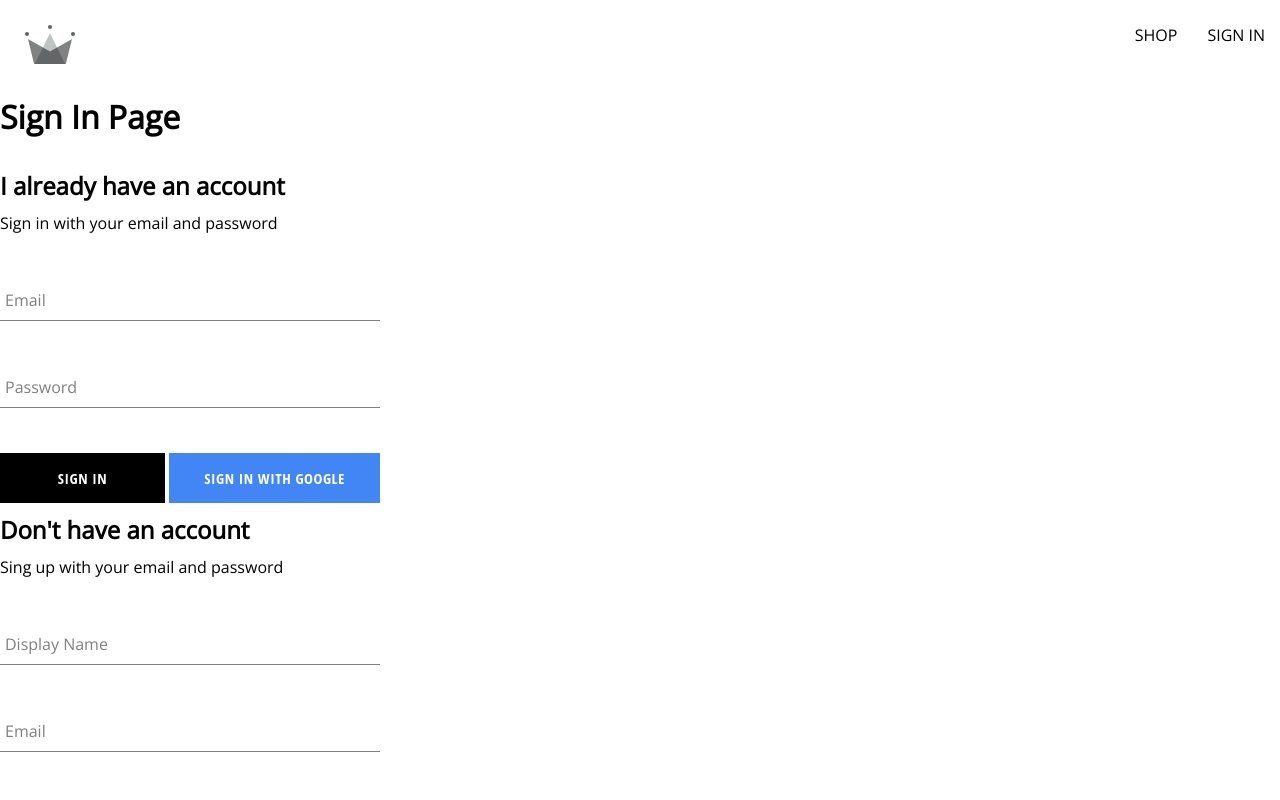
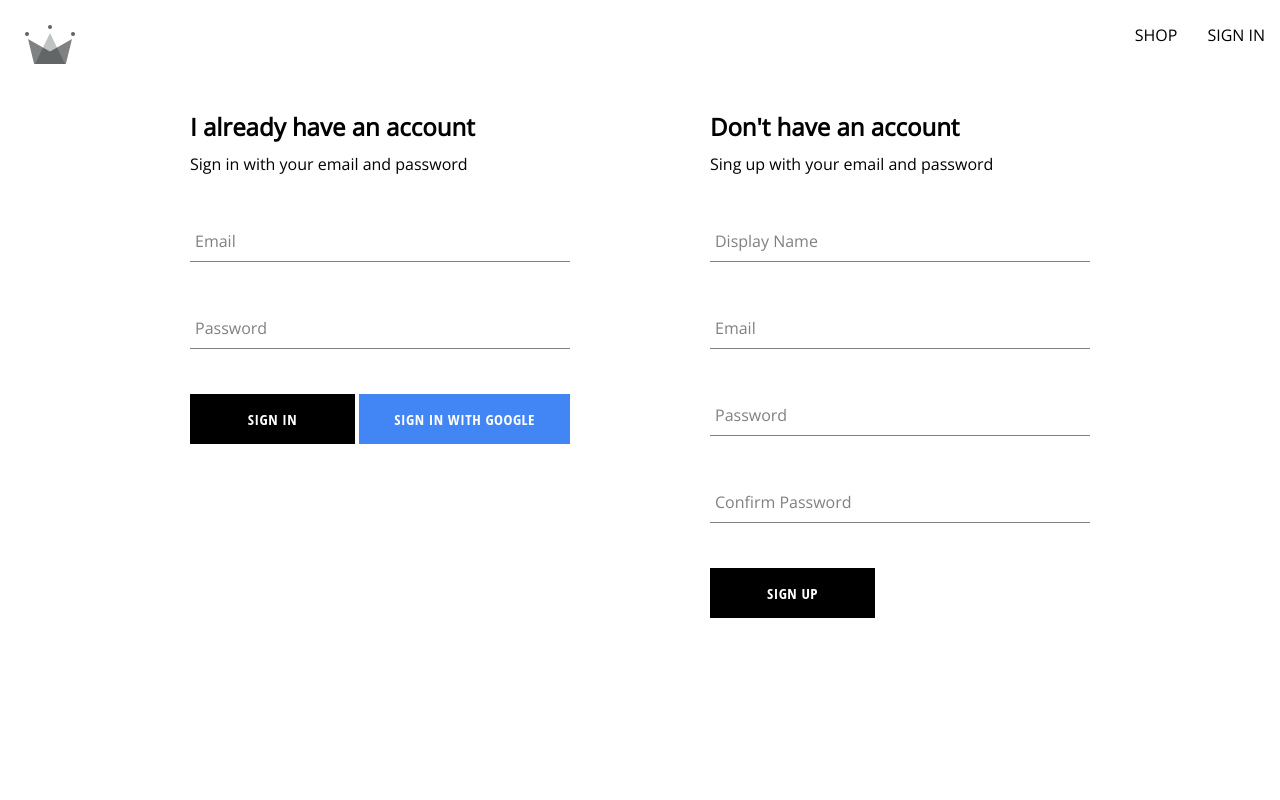
Before and after one commit to weFEE9/crwn-clothing, a React (Create React App) app: page /sign-in in a window 1280 px wide. Shown: the top 800 px of the page. Built offline with nearby package versions, Linux system fonts and the light colour scheme.

Commit message:
feat: finished authentication page

```diff
--- a/src/App.tsx
+++ b/src/App.tsx
@@ -3,7 +3,7 @@ import { Routes, Route } from 'react-router-dom';
 
 import Navigation from './components/navigation/navigation.component';
 import Home from './routes/home/home.component';
-import SignIn from './routes/sign-in/sign-in.component';
+import SignIn from './routes/authentication/authentication.component';
 
 const Shop = () => {
   return <h2>I am the shop page</h2>;
--- a/src/routes/sign-in/sign-in.component.tsx
+++ b/src/routes/authentication/authentication.component.tsx
@@ -1,10 +1,11 @@
 import SignInForm from '../../components/sign-in-form/sign-in-form.components';
 import SignUpForm from '../../components/sign-up-form/sign-up-form.component';
 
+import './authentication.styles.scss';
+
 const SignIn = () => {
   return (
-    <div>
-      <h1>Sign In Page</h1>
+    <div className='authentication-container'>
       <SignInForm />
       <SignUpForm />
     </div>
--- /dev/null
+++ b/src/routes/authentication/authentication.styles.scss
@@ -0,0 +1,6 @@
+.authentication-container {
+    display: flex;
+    width: 900px;
+    justify-content: space-between;
+    margin: 30px auto;
+}
```
